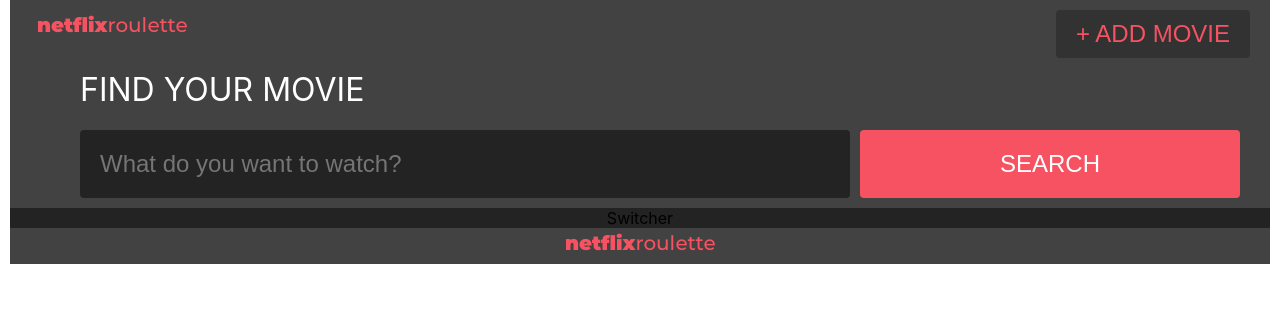
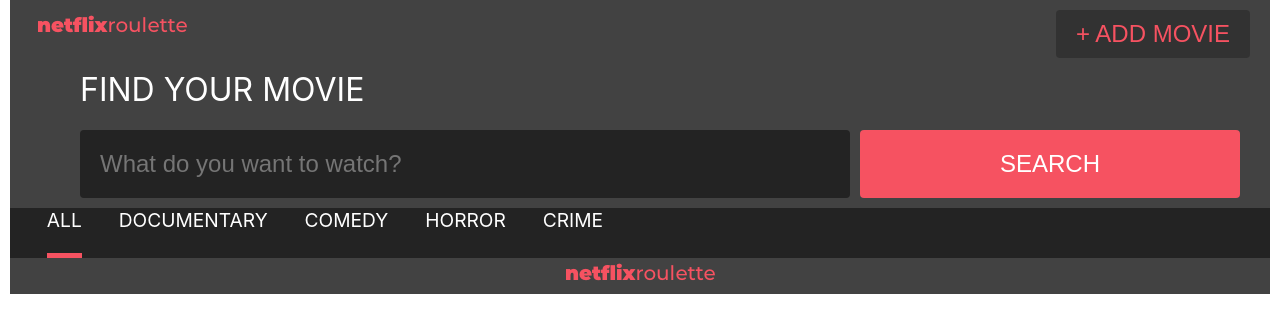
Before and after one commit to Nitek26/movie-app, a React (Create React App) app: page / in a window 1280 px wide. Shown: the top 332 px of the page. Built offline with nearby package versions, Linux system fonts and the light colour scheme.

Commit message:
reorganize project, add categoryfilter

```diff
--- a/src/App.js
+++ b/src/App.js
@@ -1,7 +1,7 @@
 import React from 'react';
-import MovieContainer from './movies/movieContainer';
-import MovieFooter from './movies/movieFooter';
-import MovieHeader from './movies/movieHeader';
+import MovieContainer from './content/movieContainer';
+import MovieFooter from './footer/movieFooter';
+import MovieHeader from './header/movieHeader';
 
 import './App.css';
 
--- /dev/null
+++ b/src/content/categoryFilter.css
@@ -0,0 +1,16 @@
+.categoryFilter {
+    display: flex;
+    justify-content: space-evenly;
+}
+
+.categoryFilter div {
+    display: flex;
+    color: white;
+    font-size: 1.2em;
+    text-transform: uppercase;
+    cursor: pointer;
+}
+
+.categoryFilter div.selected {
+    border-bottom: 5px  #F65261 solid;
+}
--- /dev/null
+++ b/src/content/categoryFilter.js
@@ -0,0 +1,28 @@
+import React from 'react';
+
+import './categoryFilter.css';
+
+class CategoryFilter extends React.Component{
+    state = {
+        filter: 'all',
+        options: [
+            'all',
+            'documentary',
+            'comedy',
+            'horror',
+            'crime'
+        ]
+    };
+
+    render(){
+        return (
+            <div className="categoryFilter">
+                {this.state.options.map(option=>{
+                    return <div onClick={e => this.setState({ filter: option})} className={this.state.filter === option ? 'selected' : null}>{option}</div>
+                })}
+            </div>
+            );
+    }
+}
+
+export default CategoryFilter;
--- /dev/null
+++ b/src/content/movieContainer.css
@@ -0,0 +1,10 @@
+.movieContainer {
+    background-color: #232323;
+    text-align: center;
+}
+
+.movieContainer .filters {
+    display: grid;
+    grid-template-columns: repeat(2, 1fr);
+    grid-auto-rows: minmax(50px, auto);
+}
--- a/src/movies/movieContainer.js
+++ b/src/content/movieContainer.js
@@ -1,6 +1,6 @@
 import React from 'react';
 
-import CategorySwitcher from './categorySwitcher';
+import CategoryFilter from './categoryFilter';
 
 import './movieContainer.css';
 
@@ -8,7 +8,10 @@
     render(){
         return (
             <div className="movieContainer">
-                <CategorySwitcher />
+                <div className="filters">
+                    <CategoryFilter />
+                </div>
+
             </div>
             );
     }
--- a/src/movies/categorySwitcher.js
+++ /dev/null
@@ -1,15 +0,0 @@
-import React from 'react';
-
-//import './categorySwitcher.css';
-
-class CategorySwitcher extends React.Component{
-    render(){
-        return (
-            <div className="categorySwitcher">
-                Switcher
-            </div>
-            );
-    }
-}
-
-export default CategorySwitcher;
--- a/src/movies/movieContainer.css
+++ /dev/null
@@ -1,4 +0,0 @@
-.movieContainer{
-    background-color: #232323;
-    text-align: center;
-}
```
Also changed, not shown: src/footer/movieFooter.css (renamed from src/movies/movieFooter.css), src/footer/movieFooter.js (renamed from src/movies/movieFooter.js), src/header/movieHeader.css (renamed from src/movies/movieHeader.css), src/header/movieHeader.js (renamed from src/movies/movieHeader.js), src/movies/categorySwitcher.css (deleted).
